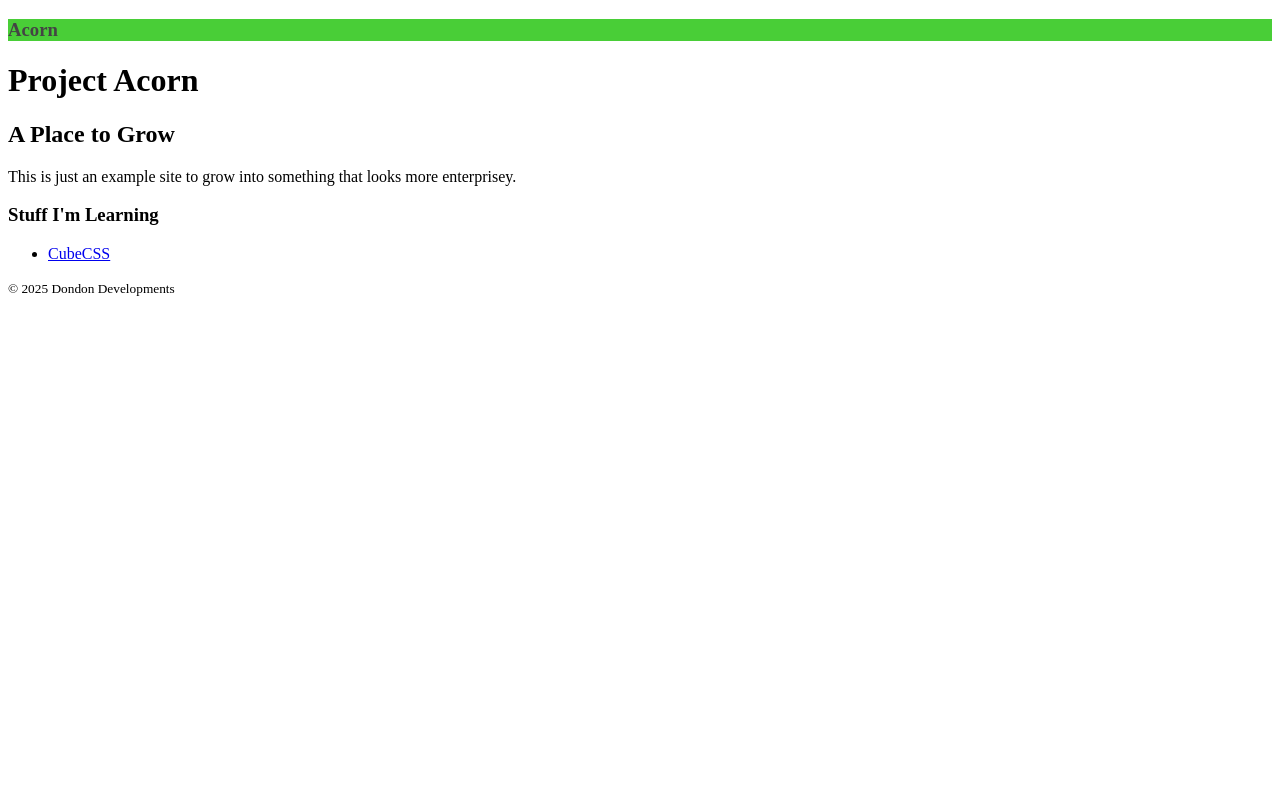
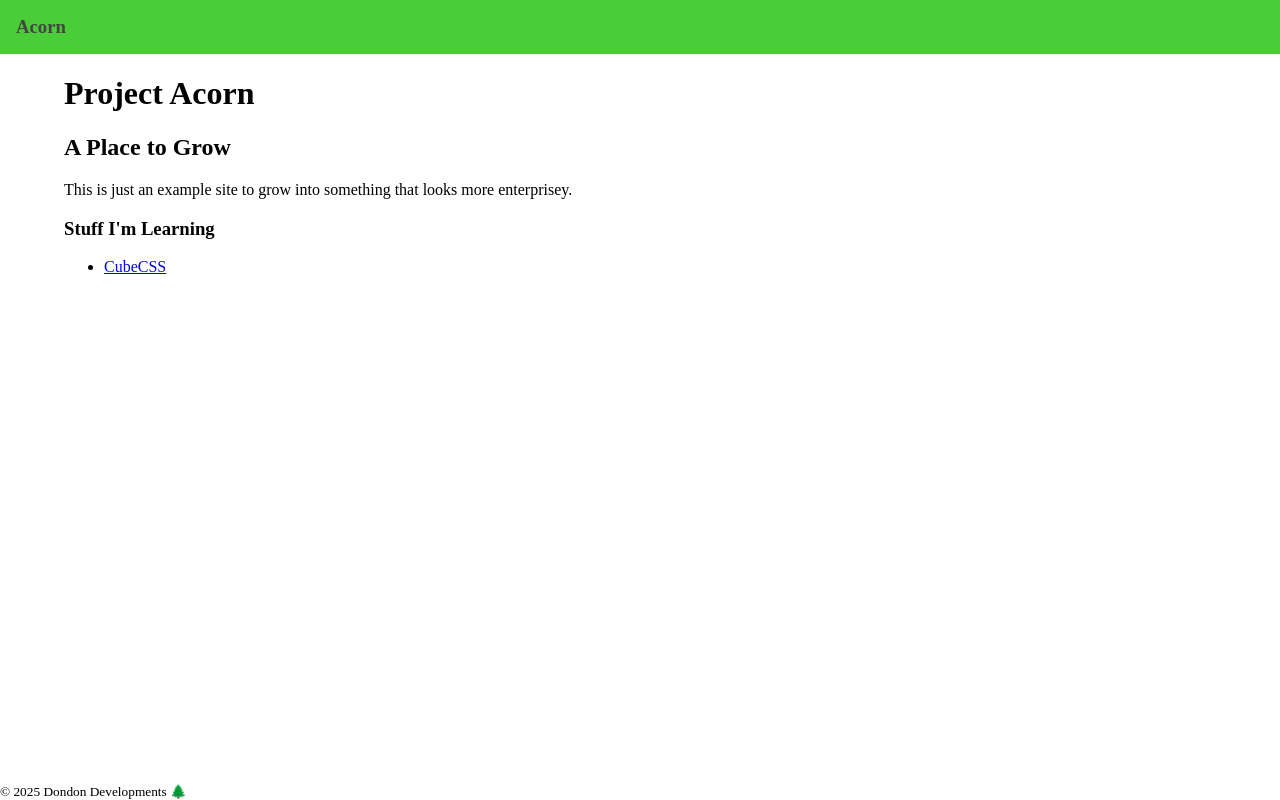
Before and after one commit to donhamiltoniii/project-acorn, a plain HTML site: page index.html in a window 1280 px wide. Drawn offline with Linux system fonts and the light colour scheme.

Commit message:
feat: add basic page structure

```diff
--- a/index.html
+++ b/index.html
@@ -8,10 +8,11 @@
     <script defer src="script.js"></script>
   </head>
   <body>
+    <div class="[ page-wrapper ] [ grid-container ]">
       <header class="[ layout-header ]">
         <h3 class="[ layout-header__title ]">Acorn</h3>
       </header>
-    <main>
+      <main class="[ max-width-container ]">
         <h1>Project Acorn</h1>
         <h2>A Place to Grow</h2>
 
@@ -28,8 +29,12 @@
       <footer>
         <small>&copy; 2025 Dondon Developments</small>
       </footer>
+    </div>
+
     <script>
+      document.addEventListener("DOMContentLoaded", () => {
         new App();
+      });
     </script>
   </body>
 </html>
--- a/script.js
+++ b/script.js
@@ -1,9 +1,11 @@
 class App {
   constructor() {
+    console.log('constructor called')
     this.hydrateCopyright()
   }
 
   hydrateCopyright() {
+    console.log('hydrateCopyright called')
     const copyrightEl = document.querySelector('footer small')
     const currentYear = new Date().getFullYear()
     const copyrightContent = `&copy; ${currentYear} Dondon Developments 🌲`
--- a/style.css
+++ b/style.css
@@ -1,4 +1,38 @@
+:root {
+  --base-spacer: 1rem
+}
+
+* {
+  box-sizing: border-box;
+}
+
+body {
+  padding: 0;
+  margin: 0;
+}
+
+.grid-container {
+  display: grid;
+}
+
 .layout-header {
   background-color: rgb(73, 206, 55);
-  color: #444444
+  color: #444444;
+  display: flex;
+  padding: var(--base-spacer, 1rem);
+
+  * {
+    margin: 0;
+  }
 }
+
+.max-width-container {
+  margin-inline: auto;
+  max-width: 80rem;
+  width: 90%;
+}
+
+.page-wrapper {
+  grid-template-rows: auto 1fr auto;
+  min-height: 100vh;
+}
```
Lines whose indentation alone changed are shown as unchanged.
